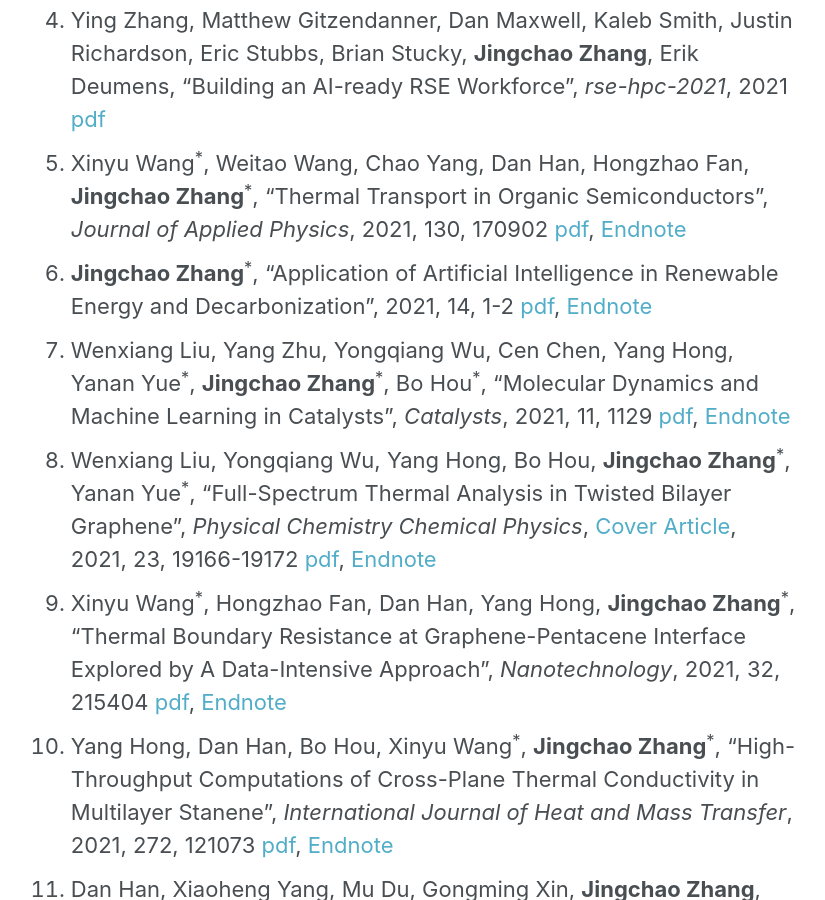
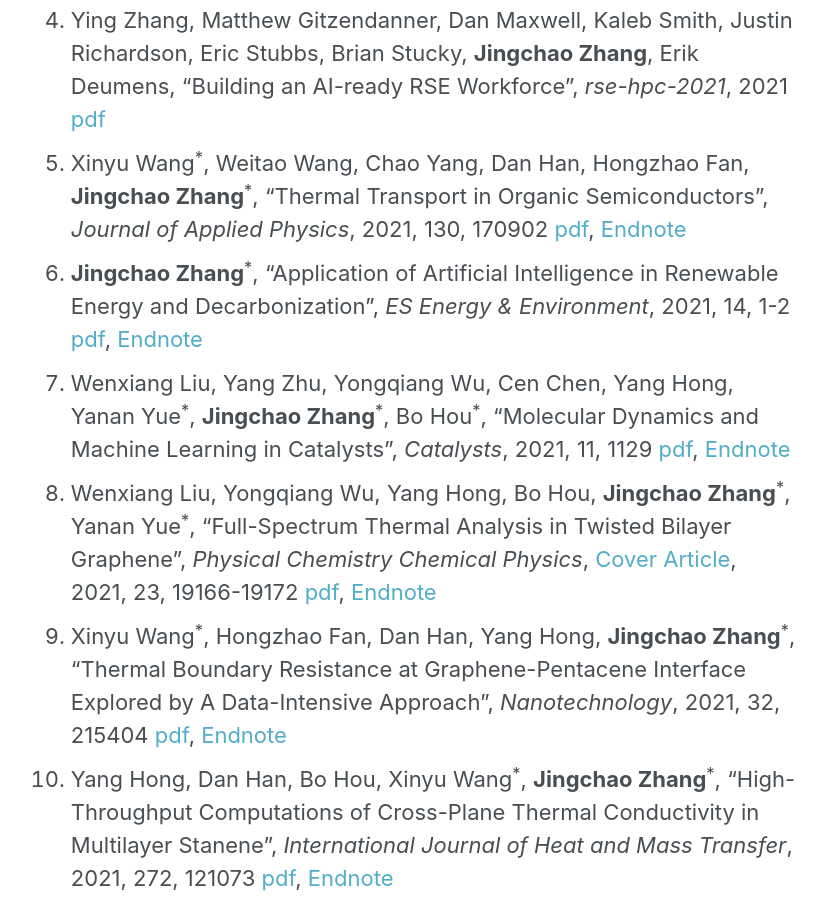
Before and after one commit to JingchaoZhang/JingchaoZhang.github.io, a Jekyll site: the page built from _pages/publications.md, in a window 1280 px wide and 900 px high, scrolled down 715 px. Shown: the whole window, without its empty margins (253-1078 px from the left). Built offline with Jekyll 4.4.1, drawn with Linux system fonts in a browser that asks for light colours.

Commit message:
Update publications.md

```diff
--- a/_pages/publications.md
+++ b/_pages/publications.md
@@ -12,7 +12,7 @@ author_profile: false
 6. Weitao Wang, Chao Yang, Hongzhao Fan, **Jingchao Zhang**, Xinyu Wang<sup>\*</sup>, "Atomistic insights into dynamic growth of pentacene thin films on metal surfaces functionalized with self-assembled monolayers", *Applied Surface Science*, 2022, 579, 152203 [pdf](https://drive.google.com/file/d/1qG2ANt7HqkCtuRKVIklhf_maoI1qu82Y/view?usp=sharing), [Endnote](https://drive.google.com/file/d/1CWCE4arXmf_isT5uzxvXZlHsfxSyYVRY/view?usp=sharing)
 7. Ying Zhang, Matthew Gitzendanner, Dan Maxwell, Kaleb Smith, Justin Richardson, Eric Stubbs, Brian Stucky, **Jingchao Zhang**, Erik Deumens, "Building	an	AI-ready	RSE	Workforce", *rse-hpc-2021*, 2021 [pdf](https://drive.google.com/file/d/1IjklU1u_ljwI2bPS1layoIgrZNkFdrjJ/view?usp=sharing)
 8. Xinyu Wang<sup>\*</sup>, Weitao Wang, Chao Yang, Dan Han, Hongzhao Fan, **Jingchao Zhang**<sup>\*</sup>, "Thermal Transport in Organic Semiconductors", *Journal of Applied Physics*, 2021, 130, 170902 [pdf](https://drive.google.com/file/d/1CE-Zwj3lQCKu9uoHOy0hr07lL9v2CNif/view?usp=sharing), [Endnote](https://drive.google.com/uc?export=download&id=1Y8j1K5lKCBNz3uZZsR4gMAg9UIOWv7qa)
-9. **Jingchao Zhang**<sup>\*</sup>, "Application of Artificial Intelligence in Renewable Energy and Decarbonization", 2021, 14, 1-2 [pdf](https://drive.google.com/drive/u/0/folders/0B3Yj4QkZpI-dc2c1dV81aUdJZzg?resourcekey=0-8yayn9adqHmyRPiiGTHf1Q), [Endnote](https://drive.google.com/uc?export=download&id=1QEcWu3ZTbFhn1eQH0OgvbnF4xsPO2GZi)
+9. **Jingchao Zhang**<sup>\*</sup>, "Application of Artificial Intelligence in Renewable Energy and Decarbonization", *ES Energy & Environment*, 2021, 14, 1-2 [pdf](https://drive.google.com/drive/u/0/folders/0B3Yj4QkZpI-dc2c1dV81aUdJZzg?resourcekey=0-8yayn9adqHmyRPiiGTHf1Q), [Endnote](https://drive.google.com/uc?export=download&id=1QEcWu3ZTbFhn1eQH0OgvbnF4xsPO2GZi)
 10. Wenxiang Liu, Yang Zhu, Yongqiang Wu, Cen Chen, Yang Hong, Yanan Yue<sup>\*</sup>, **Jingchao Zhang**<sup>\*</sup>, Bo Hou<sup>\*</sup>, "Molecular Dynamics and Machine Learning in Catalysts", *Catalysts*, 2021, 11, 1129 [pdf](https://drive.google.com/file/d/1pE7umbHz1RcWlIz5YpAXUKgvnoxvTwlr/view?usp=sharing), [Endnote](https://drive.google.com/uc?export=download&id=1ZMwVS8dTDx9St_0vlOx3KkbYj5UtANWR)
 11. Wenxiang Liu, Yongqiang Wu, Yang Hong, Bo Hou, **Jingchao Zhang**<sup>\*</sup>, Yanan Yue<sup>\*</sup>, "Full-Spectrum Thermal Analysis in Twisted Bilayer Graphene", *Physical Chemistry Chemical Physics*, [Cover Article](https://drive.google.com/file/d/1PDyjmwVlav8AfDgG3FWsDm0e-7Ssk5mU/view?usp=sharing), 2021, 23, 19166-19172 [pdf](https://drive.google.com/file/d/1xoEcLagR_b5ma1jU5wFy3XmKVuj5Nilu/view?usp=sharing), [Endnote](https://drive.google.com/uc?export=download&id=1Cr6RKmlzU1QRR3L_p4gfqPM5WBjTqUI7)
 12. Xinyu Wang<sup>\*</sup>, Hongzhao Fan, Dan Han, Yang Hong, **Jingchao Zhang**<sup>\*</sup>, "Thermal Boundary Resistance at Graphene-Pentacene Interface Explored by A Data-Intensive Approach", *Nanotechnology*, 2021, 32, 215404 [pdf](https://drive.google.com/file/d/1AcEVYFfYAEEPisRVgxOCoeWjl8AfNH-_/view?usp=sharing), [Endnote](https://drive.google.com/uc?export=download&id=1FoGh5PeH00QuHd9dqC-IvM3GcnJgR6V_)
```
